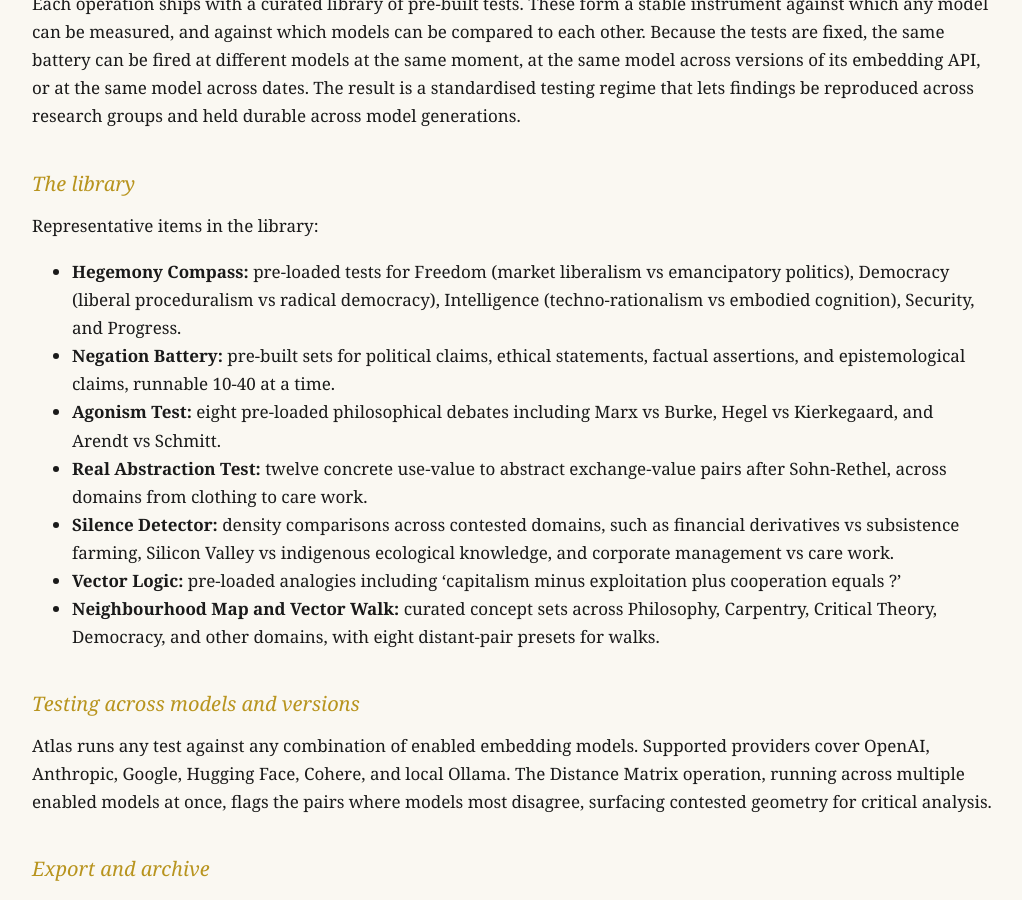
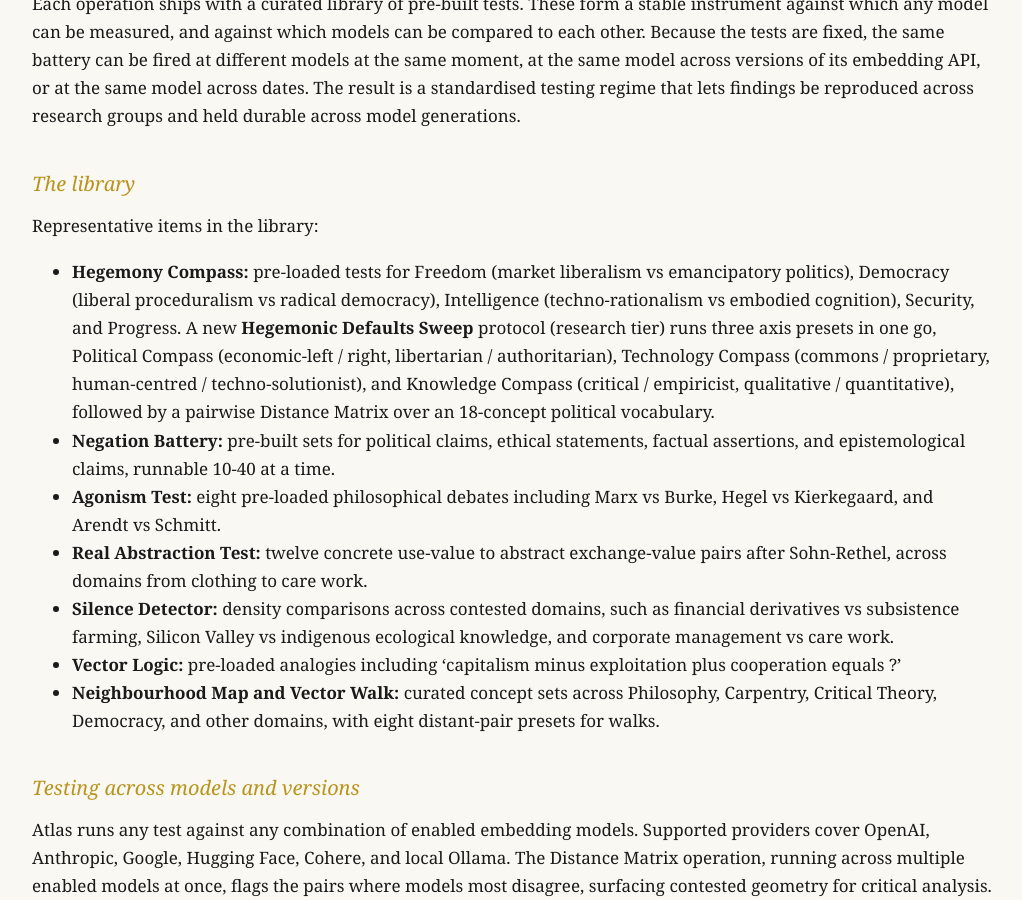
Before and after one commit to vector-lab-tools/vector-lab-tools.github.io, a Jekyll site: the page built from tools/manifold-atlas.md, in a window 1280 px wide and 900 px high, scrolled down 1578 px. Shown: the whole window, without its empty margins (128-1150 px from the left). Built offline with Jekyll 4.4.1, drawn with Linux system fonts in a browser that asks for light colours.

Commit message:
Manifold Atlas deep dive: add Hegemonic Defaults Sweep to library
v1.1.0 added the Hegemonic Defaults Sweep protocol. The Hegemony
Compass library entry now names the three axis presets (Political,
Technology, Knowledge) and the concluding Distance Matrix over an
18-concept political vocabulary.

Supported-by: Claude

```diff
--- a/tools/manifold-atlas.md
+++ b/tools/manifold-atlas.md
@@ -51,7 +51,7 @@ Each operation ships with a curated library of pre-built tests. These form a sta
 
 Representative items in the library:
 
-- **Hegemony Compass:** pre-loaded tests for Freedom (market liberalism vs emancipatory politics), Democracy (liberal proceduralism vs radical democracy), Intelligence (techno-rationalism vs embodied cognition), Security, and Progress.
+- **Hegemony Compass:** pre-loaded tests for Freedom (market liberalism vs emancipatory politics), Democracy (liberal proceduralism vs radical democracy), Intelligence (techno-rationalism vs embodied cognition), Security, and Progress. A new **Hegemonic Defaults Sweep** protocol (research tier) runs three axis presets in one go, Political Compass (economic-left / right, libertarian / authoritarian), Technology Compass (commons / proprietary, human-centred / techno-solutionist), and Knowledge Compass (critical / empiricist, qualitative / quantitative), followed by a pairwise Distance Matrix over an 18-concept political vocabulary.
 - **Negation Battery:** pre-built sets for political claims, ethical statements, factual assertions, and epistemological claims, runnable 10-40 at a time.
 - **Agonism Test:** eight pre-loaded philosophical debates including Marx vs Burke, Hegel vs Kierkegaard, and Arendt vs Schmitt.
 - **Real Abstraction Test:** twelve concrete use-value to abstract exchange-value pairs after Sohn-Rethel, across domains from clothing to care work.
```
